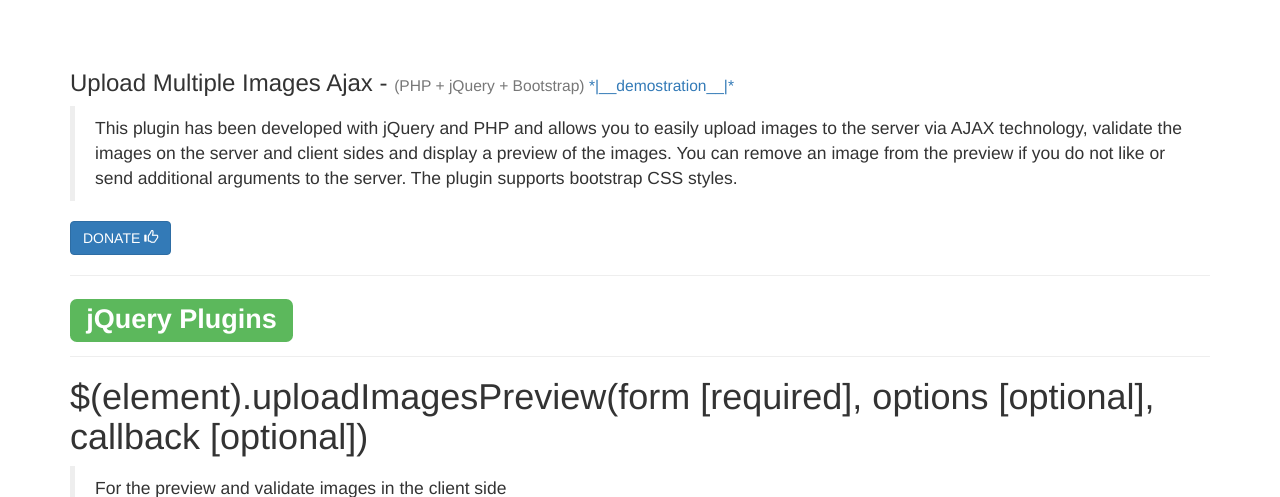
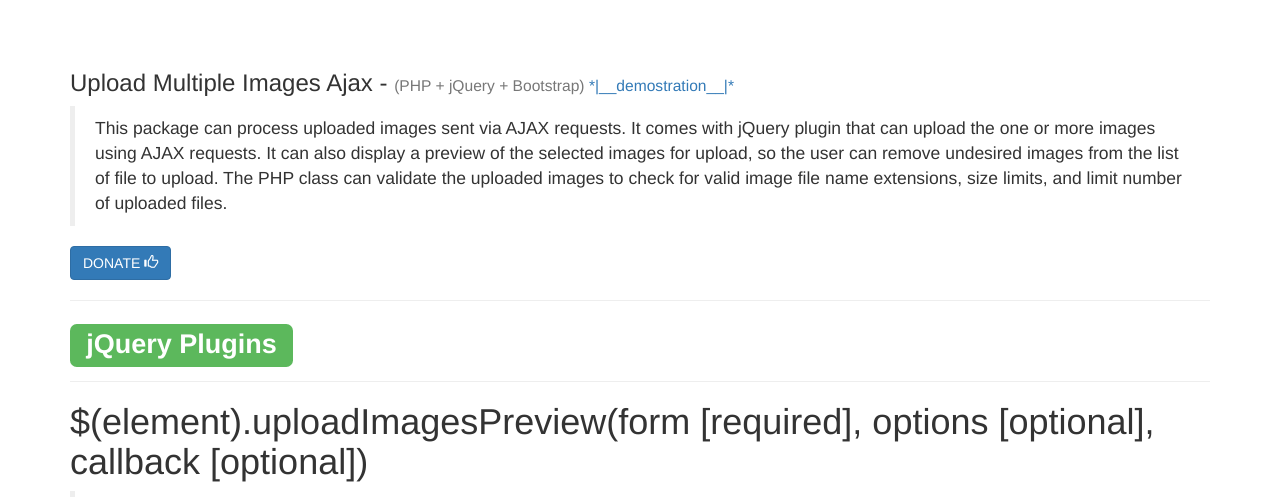
Before and after one commit to ManuDavila/upload-multiple-images-ajax, a PHP site: page /docs.html in a window 1280 px wide. Shown: the top 497 px of the page. Run offline with PHP 8.4, Linux system fonts and the light colour scheme.

Commit message:
Version 1.0.1

```diff
--- a/docs.html
+++ b/docs.html
@@ -27,7 +27,10 @@
 	<div class="container" style="padding-top: 50px;">
 		<h3>Upload Multiple Images Ajax - <small>(PHP + jQuery + Bootstrap) <a href="index.php">*|__demostration__|*</a></small></h3>
 		<blockquote>
-		This plugin has been developed with jQuery and PHP and allows you to easily upload images to the server via AJAX technology, validate the images on the server and client sides and display a preview of the images. You can remove an image from the preview if you do not like or send additional arguments to the server. The plugin supports bootstrap CSS styles.
+		This package can process uploaded images sent via AJAX requests.
+		It comes with jQuery plugin that can upload the one or more images using AJAX requests.
+		It can also display a preview of the selected images for upload, so the user can remove undesired images from the list of file to upload.
+		The PHP class can validate the uploaded images to check for valid image file name extensions, size limits, and limit number of uploaded files.
 		</blockquote>
 		<form action="https://www.paypal.com/cgi-bin/webscr" method="post" target="_top">
 		<input type="hidden" name="cmd" value="_s-xclick" />
--- a/index.php
+++ b/index.php
@@ -81,7 +81,7 @@ $("#btn").on("click", function(){
 		<hr />
 		<form method="post" id="form" class="form-inline" enctype="multipart/form-data">
 				<div class="form-group">
-					<input type="file" class="btn btn-primary" />
+					<input type="file" multiple class="btn btn-primary" />
 				</div>
 				<div class="form-group">
 				<label for="project_name">Project Name:</label>
--- a/js/uploadImages.js
+++ b/js/uploadImages.js
@@ -45,18 +45,18 @@ $.fn.uploadImagesPreview = function(form, options, callback){
 	element = element.replace(new RegExp(":", "g"), "");
 	if (eval("__items__upload__"+element) === undefined)
 	{
-		eval("var __items__upload__"+element+" = new Array()");
+		eval("__items__upload__"+element+" = new Array()");
 	}
 
 	var _file = $(form).find("input[type='file']").selector;
 	for (x = 0; x < $(_file)[0].files.length; x++)
 		{
-
 			content_type = options.image_type.split("|");
 
 			c_t = $(_file)[0].files[x]["type"];
 			c_t = c_t.split("/");
 			size = $(_file)[0].files[x]["size"];
+
 			if (content_type.indexOf(c_t[1]) != -1)
 			{
 				__errors__upload__  = '';
@@ -68,7 +68,7 @@ $.fn.uploadImagesPreview = function(form, options, callback){
 					{
 						__errors__upload__  = '';
 
-						eval("len___items__upload__"+element+" = 0");
+						eval("len___items__upload__"+element+"=0");
 						for (i in eval("__items__upload__"+element))
 						{
 							eval("len___items__upload__"+element+"++");
@@ -79,8 +79,11 @@ $.fn.uploadImagesPreview = function(form, options, callback){
 							__errors_upload__ = '';
 							random_class = Math.floor((Math.random() * 10000000000000000000) + 1);
 							eval("__items__upload__"+element+"[random_class] = $(_file)[0].files.item(x)");
+							setup_reader($(_file)[0].files, x, random_class);
+							function setup_reader(files, i, random_class) {
+									var file = files[i];
 									var reader = new FileReader();
-							reader.onload = function (e) {
+									reader.onload = function(e){
 										$(self).prepend("<div class='progress'><div class='progress-bar progress-bar-striped active' role='progressbar' aria-valuenow='100' aria-valuemin='0' aria-valuemax='100' style='width: 100%'></div></div><table style='display: none;' class='table table-condensed' image-upload-item='"+random_class+"'><tr><td><img src='"+e.target.result+"' class='img-responsive' /></td><td><button type='button' class='btn btn-danger' image-upload-item='"+random_class+"' ><span class='glyphicon glyphicon-remove'></span></button></td></tr></table>");
 										$(self).find("[image-upload-item='" + random_class + "']").fadeIn(1000, function(){$(".progress").fadeOut(1000, function(){$(this).remove();});});
 										$("#count-images").html($(self).countImages());
@@ -89,8 +92,9 @@ $.fn.uploadImagesPreview = function(form, options, callback){
 												eval("delete __items__upload__"+element+"[$(this).attr('image-upload-item')]");
 												$("#count-images").html($(self).countImages());
 											});
+													};
+									reader.readAsDataURL(file);
 								}
-							reader.readAsDataURL($(_file)[0].files[x]);
 						}
 						else
 						{
@@ -112,6 +116,7 @@ $.fn.uploadImagesPreview = function(form, options, callback){
 				__errors__upload__ = 'ERROR_CONTENT_TYPE';
 			}
 		}
+
 	callback();
 	return eval("__items__upload__"+element);
 };
```
Also changed, not shown: README.md. Lines whose indentation alone changed are shown as unchanged.
